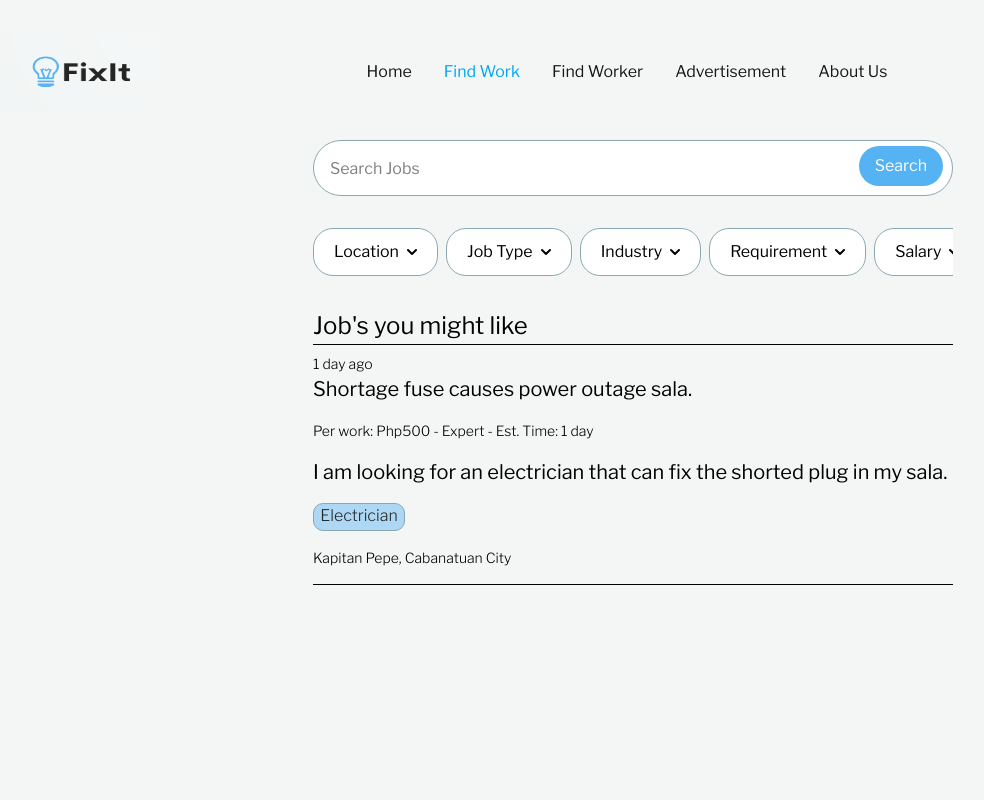
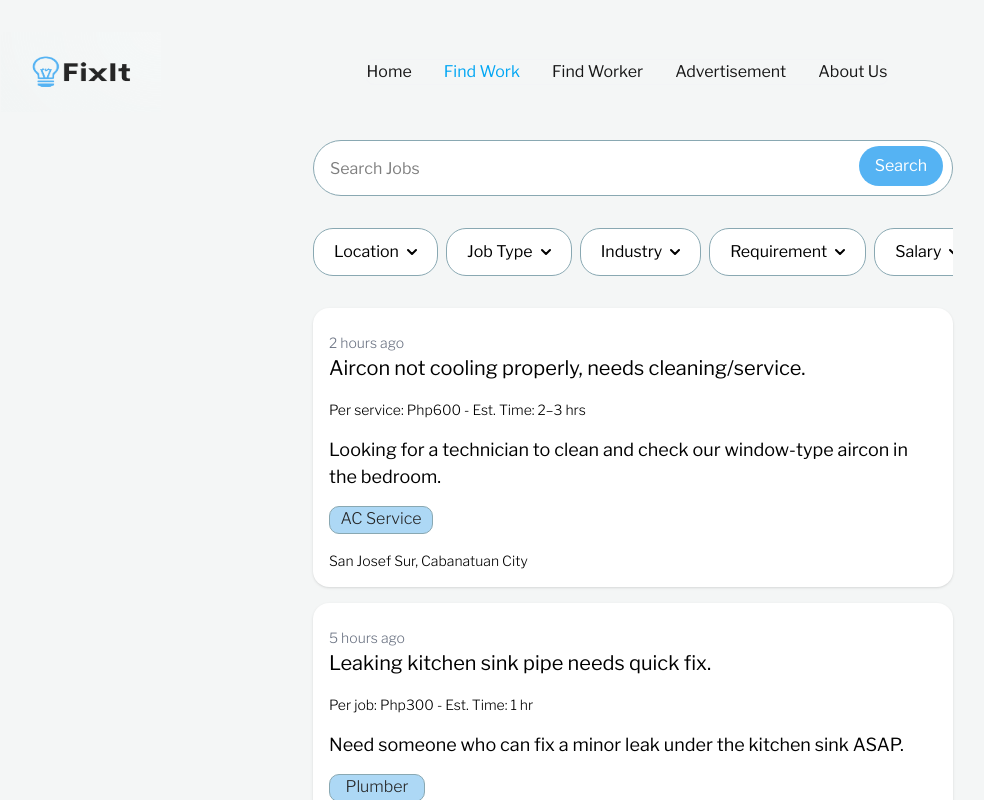
Before and after one commit to mxrxxsv/bluehat, a React (Vite) app: page /findwork in a window 1280 px wide. Shown: the whole page, without its empty margins (7-991 px from the left). Built offline with nearby package versions, Linux system fonts and the light colour scheme.

Commit message:
Adding Work Jobs

```diff
--- a/src/App.jsx
+++ b/src/App.jsx
@@ -89,7 +89,7 @@ function App() {
           I'm looking for
         </p>
 
-        <Link className='absolute h-13 w-88 bg-[#FFFFFF] border-2 border-solid rounded-[20px] text-start pt-3 pl-4 shadow-md border-[#89A8B2] opacity-80
+        <Link to="/findwork" className='absolute h-13 w-88 bg-[#FFFFFF] border-2 border-solid rounded-[20px] text-start pt-3 pl-4 shadow-md border-[#89A8B2] opacity-80
                            -top-[-160vw] left-[2vw]
                            md:-top-[-38vw] md:left-[53.5vw] '>
           Any Worker Field <span className='ml-45'>⋮</span>
--- a/src/ChatPage.jsx
+++ b/src/ChatPage.jsx
@@ -155,7 +155,7 @@ const ChatPage = () => {
             </nav>
 
 
-            <div className="mt-20 md:mt-32 ml-6 md:ml-15 w-70">
+            <div className="mt-25 md:mt-32 ml-6 md:ml-15 w-70">
                 <p className="text-[32px] font-medium text-sky-500">Message</p>
             </div>
 
--- a/src/FindWork.jsx
+++ b/src/FindWork.jsx
@@ -113,30 +113,59 @@ const FindWork = () => {
                 )}
             </div>
 
-            <div className="mx-6 md:ml-80">
-                <p className="mt-4 text-[24px]">Job's you might like</p>
+            <div className="mx-6 md:mx-80 bg-white p-4 rounded-[16px] shadow-sm mt-4">
+                <p className="text-[14px] md:text-[14px] pt-2 font-light text-gray-500">2 hours ago</p>
+                <p className="text-[16px] md:text-[20px] font-normal">Aircon not cooling properly, needs cleaning/service.</p>
+                <p className="text-[12px] md:text-[14px] pt-2 md:pt-4 font-light">Per service: Php600 - Est. Time: 2–3 hrs</p>
+                <p className="text-[16px] md:text-[18px] pt-2 md:pt-4 font-normal">Looking for a technician to clean and check our window-type aircon in the bedroom.</p>
+                <div className="mt-2 md:mt-4">
+                    <p className="h-6 w-24 md:h-7 md:w-26 bg-[#ADD8F5] text-center border rounded-[10px] border-[#89A8B2] text-[#252525] font-light text-[14px] md:text-[16px]">AC Service</p>
+                </div>
+                <div className="mt-2 md:mt-4">
+                    <p className="text-[14px] font-light"> San Josef Sur, Cabanatuan City</p>
+                </div>
             </div>
 
-            <div className="mx-6 md:mx-80">
-                <hr className="bg-white" />
+            <div className="mx-6 md:mx-80 bg-white p-4 rounded-[16px] shadow-sm mt-4">
+                <p className="text-[14px] md:text-[14px] pt-2 font-light text-gray-500">5 hours ago</p>
+                <p className="text-[16px] md:text-[20px] font-normal">Leaking kitchen sink pipe needs quick fix.</p>
+                <p className="text-[12px] md:text-[14px] pt-2 md:pt-4 font-light">Per job: Php300 - Est. Time: 1 hr</p>
+                <p className="text-[16px] md:text-[18px] pt-2 md:pt-4 font-normal">Need someone who can fix a minor leak under the kitchen sink ASAP.</p>
+                <div className="mt-2 md:mt-4">
+                    <p className="h-6 w-20 md:h-7 md:w-24 bg-[#ADD8F5] text-center border rounded-[10px] border-[#89A8B2] text-[#252525] font-light text-[14px] md:text-[16px]">Plumber</p>
+                </div>
+                <div className="mt-2 md:mt-4">
+                    <p className="text-[14px] font-light"> Mabini Extension, Cabanatuan City</p>
+                </div>
+            </div>
 
-                <p className="text-[14px] md:text-[14px] pt-2 font-light">1 day ago</p>
+            <div className="mx-6 md:mx-80 bg-white p-4 rounded-[16px] shadow-sm mt-4">
+                <p className="text-[14px] md:text-[14px] pt-2 font-light text-gray-500">10 hours ago</p>
+                <p className="text-[16px] md:text-[20px] font-normal">Ceiling light fixture not working – needs replacement.</p>
+                <p className="text-[12px] md:text-[14px] pt-2 md:pt-4 font-light">Per job: Php400 - Est. Time: 1–2 hrs</p>
+                <p className="text-[16px] md:text-[18px] pt-2 md:pt-4 font-normal">Looking for an electrician to replace a busted light fixture in our living room.</p>
+                <div className="mt-2 md:mt-4">
+                    <p className="h-6 w-22 md:h-7 md:w-24 bg-[#ADD8F5] text-center border rounded-[10px] border-[#89A8B2] text-[#252525] font-light text-[14px] md:text-[16px]">Electrician</p>
+                </div>
+                <div className="mt-2 md:mt-4">
+                    <p className="text-[14px] font-light"> Phase II, Villa Luz Subdivision, Cabanatuan City</p>
+                </div>
+            </div>
+
+            <div className="mx-6 md:mx-80 bg-white p-4 rounded-[16px] shadow-sm mt-4">
+                <p className="text-[14px] md:text-[14px] pt-2 font-light text-gray-500">1 day ago</p>
                 <p className="text-[16px] md:text-[20px] font-normal">Shortage fuse causes power outage sala.</p>
-
-                <p className="text-[12px] md:text-[14px] pt-2 md:pt-4 font-light">Per work: Php500 - Expert - Est. Time: 1 day</p>
-
-                <p className="text-[16px] md:text-[20px] pt-2 md:pt-4 font-normal">I am looking for an electrician that can fix the shorted plug in my sala. </p>
-
+                <p className="text-[12px] md:text-[14px] pt-2 md:pt-4 font-light">Per work: Php500 - Est. Time: 1 day</p>
+                <p className="text-[16px] md:text-[18px] pt-2 md:pt-4 font-normal">I am looking for an electrician that can fix the shorted plug in my sala. </p>
                 <div className="mt-2 md:mt-4">
                     <p className="h-6 w-22 md:h-7 md:w-23 bg-[#ADD8F5] text-center border rounded-[10px] border-[#89A8B2] text-[#252525] font-light text-[14px] md:text-[16px]">Electrician</p>
                 </div>
-
                 <div className="mt-2 md:mt-4">
                     <p className="text-[14px] font-light"> Kapitan Pepe, Cabanatuan City</p>
                 </div>
+            </div>
 
-                <hr className="bg-white mt-2 md:mt-4" />
-            </div>
+
 
 
         </>
--- a/src/WorkerPage.jsx
+++ b/src/WorkerPage.jsx
@@ -131,25 +131,56 @@ const WorkerPage = () => {
                 <p className="mt-4 text-[24px]">Job's you might like</p>
             </div>
 
-            <div className="mx-6 md:mx-80">
-                <hr className="bg-white" />
+            <div className="mx-6 md:mx-80 bg-white p-4 rounded-[16px] shadow-sm mt-4">
+                <p className="text-[14px] md:text-[14px] pt-2 font-light text-gray-500">2 hours ago</p>
+                <p className="text-[16px] md:text-[20px] font-normal">Aircon not cooling properly, needs cleaning/service.</p>
+                <p className="text-[12px] md:text-[14px] pt-2 md:pt-4 font-light">Per service: Php600 - Est. Time: 2–3 hrs</p>
+                <p className="text-[16px] md:text-[18px] pt-2 md:pt-4 font-normal">Looking for a technician to clean and check our window-type aircon in the bedroom.</p>
+                <div className="mt-2 md:mt-4">
+                    <p className="h-6 w-24 md:h-7 md:w-26 bg-[#ADD8F5] text-center border rounded-[10px] border-[#89A8B2] text-[#252525] font-light text-[14px] md:text-[16px]">AC Service</p>
+                </div>
+                <div className="mt-2 md:mt-4">
+                    <p className="text-[14px] font-light"> San Josef Sur, Cabanatuan City</p>
+                </div>
+            </div>
 
-                <p className="text-[14px] md:text-[14px] pt-2 font-light">1 day ago</p>
+            <div className="mx-6 md:mx-80 bg-white p-4 rounded-[16px] shadow-sm mt-4">
+                <p className="text-[14px] md:text-[14px] pt-2 font-light text-gray-500">5 hours ago</p>
+                <p className="text-[16px] md:text-[20px] font-normal">Leaking kitchen sink pipe needs quick fix.</p>
+                <p className="text-[12px] md:text-[14px] pt-2 md:pt-4 font-light">Per job: Php300 - Est. Time: 1 hr</p>
+                <p className="text-[16px] md:text-[18px] pt-2 md:pt-4 font-normal">Need someone who can fix a minor leak under the kitchen sink ASAP.</p>
+                <div className="mt-2 md:mt-4">
+                    <p className="h-6 w-20 md:h-7 md:w-24 bg-[#ADD8F5] text-center border rounded-[10px] border-[#89A8B2] text-[#252525] font-light text-[14px] md:text-[16px]">Plumber</p>
+                </div>
+                <div className="mt-2 md:mt-4">
+                    <p className="text-[14px] font-light"> Mabini Extension, Cabanatuan City</p>
+                </div>
+            </div>
+
+            <div className="mx-6 md:mx-80 bg-white p-4 rounded-[16px] shadow-sm mt-4">
+                <p className="text-[14px] md:text-[14px] pt-2 font-light text-gray-500">10 hours ago</p>
+                <p className="text-[16px] md:text-[20px] font-normal">Ceiling light fixture not working – needs replacement.</p>
+                <p className="text-[12px] md:text-[14px] pt-2 md:pt-4 font-light">Per job: Php400 - Est. Time: 1–2 hrs</p>
+                <p className="text-[16px] md:text-[18px] pt-2 md:pt-4 font-normal">Looking for an electrician to replace a busted light fixture in our living room.</p>
+                <div className="mt-2 md:mt-4">
+                    <p className="h-6 w-22 md:h-7 md:w-24 bg-[#ADD8F5] text-center border rounded-[10px] border-[#89A8B2] text-[#252525] font-light text-[14px] md:text-[16px]">Electrician</p>
+                </div>
+                <div className="mt-2 md:mt-4">
+                    <p className="text-[14px] font-light"> Phase II, Villa Luz Subdivision, Cabanatuan City</p>
+                </div>
+            </div>
+
+            <div className="mx-6 md:mx-80 bg-white p-4 rounded-[16px] shadow-sm mt-4">
+                <p className="text-[14px] md:text-[14px] pt-2 font-light text-gray-500">1 day ago</p>
                 <p className="text-[16px] md:text-[20px] font-normal">Shortage fuse causes power outage sala.</p>
-
-                <p className="text-[12px] md:text-[14px] pt-2 md:pt-4 font-light">Per work: Php500 - Expert - Est. Time: 1 day</p>
-
-                <p className="text-[16px] md:text-[20px] pt-2 md:pt-4 font-normal">I am looking for an electrician that can fix the shorted plug in my sala. </p>
-
+                <p className="text-[12px] md:text-[14px] pt-2 md:pt-4 font-light">Per work: Php500 - Est. Time: 1 day</p>
+                <p className="text-[16px] md:text-[18px] pt-2 md:pt-4 font-normal">I am looking for an electrician that can fix the shorted plug in my sala. </p>
                 <div className="mt-2 md:mt-4">
                     <p className="h-6 w-22 md:h-7 md:w-23 bg-[#ADD8F5] text-center border rounded-[10px] border-[#89A8B2] text-[#252525] font-light text-[14px] md:text-[16px]">Electrician</p>
                 </div>
-
                 <div className="mt-2 md:mt-4">
                     <p className="text-[14px] font-light"> Kapitan Pepe, Cabanatuan City</p>
                 </div>
-
-                <hr className="bg-white mt-2 md:mt-4" />
             </div>
 
         </>
```
